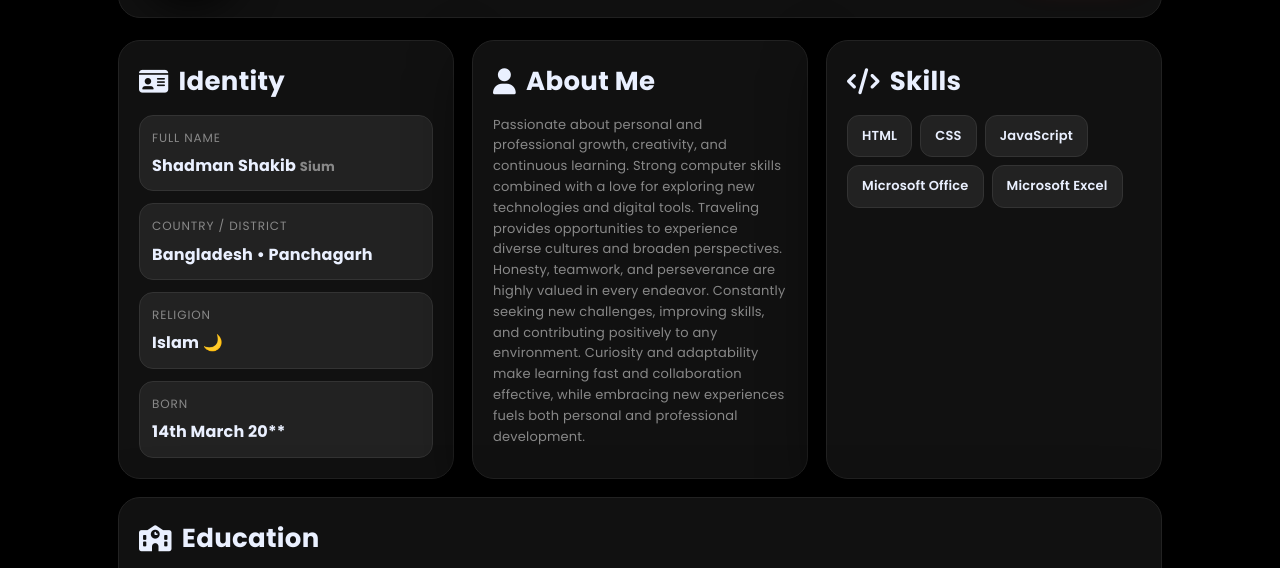
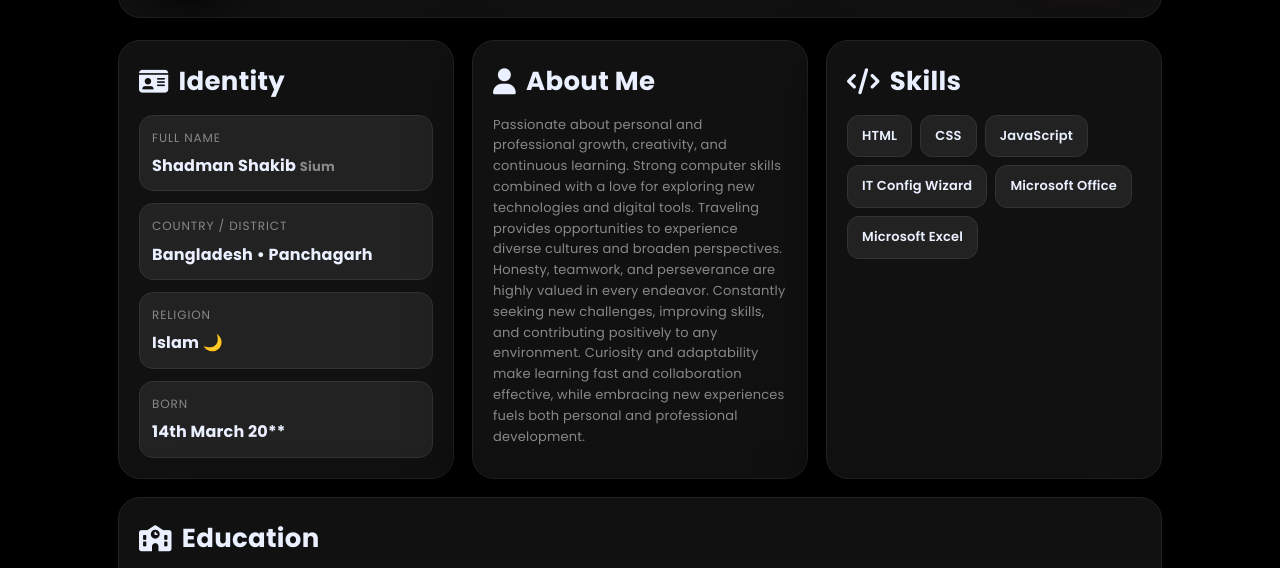
Before and after one commit to shadmanshakibsium/bio, a plain HTML site: page index.html in a window 1280 px wide. Shown: the part 188-756 px from the top of the page. Drawn offline with Linux system fonts and the light colour scheme.

Commit message:
Update index.html

```diff
--- a/index.html
+++ b/index.html
@@ -192,6 +192,7 @@
           <div class="pill">HTML</div>
           <div class="pill">CSS</div>
           <div class="pill">JavaScript</div>
+          <div class="pill">IT Config Wizard</div>
           <div class="pill">Microsoft Office</div>
           <div class="pill">Microsoft Excel</div>
         </div>
```
